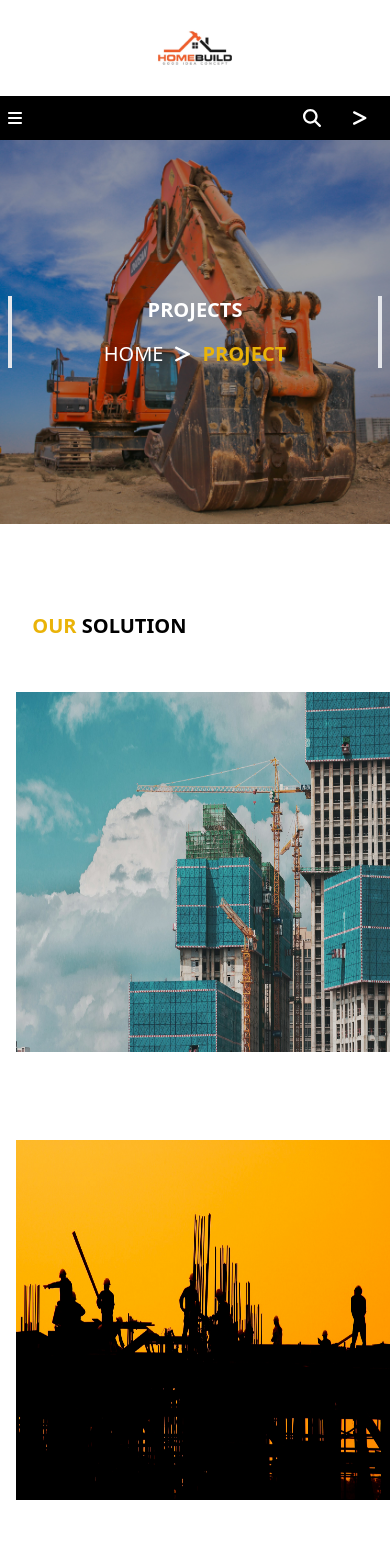
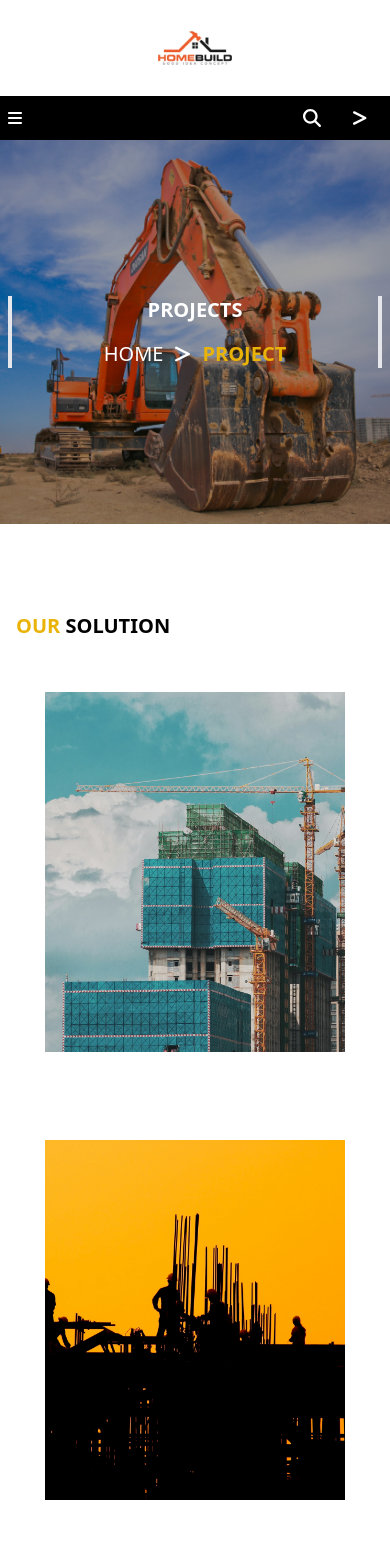
Before and after one commit to Adityachatur/construction-web, a React (Create React App) app: page /project in a window 390 px wide. Shown: the top 1568 px of the page. Built offline with nearby package versions, Linux system fonts and the light colour scheme.

Commit message:
new change

```diff
--- a/src/Components/Projects/Projects.js
+++ b/src/Components/Projects/Projects.js
@@ -12,13 +12,13 @@ const Card = ({ img, title, content }) => {
 
     return (
         <div
-            className="w-96 mx-auto my-4 service-cardhover relative" style={{ height: "400px" }}
+            className="w-full mx-auto my-4 service-cardhover relative" style={{ height: "400px", width: "300px" }}
             onMouseEnter={() => setIsHovered(true)}
             onMouseLeave={() => setIsHovered(false)}
         >
             <img
                 src={img}
-                className="h-full py-5 mx-auto"
+                className="h-full py-5 mx-auto object-cover"
                 style={{ transform: isHovered ? 'scale(0.5)' : 'scale(1)' }}
                 alt=""
             />
@@ -46,13 +46,13 @@ const Projects = () => {
     return (
         <div>
             <Mainheading title="Projects" ThisPage="Project" img={img} />
-            <div className="container w-11/12  mx-auto  py-8">
-                <div className="w-full flex flex-col  my-10 md:flex-row flex-wrap justify-center">
+            <div className="container lg:w-11/12 w-full mx-auto py-8">
+                <div className="w-full flex flex-col my-10 md:flex-row flex-wrap justify-center">
                     <div className="w-full mx-auto">
                         <Heading about="OUR" company="SOLUTION" />
                         <div className="flex flex-wrap justify-between">
                             {cardsData.map((card, index) => (
-                                <div key={index} className=" lg:w-1/4 md:w-1/2  mb-4 mx-auto justify-center items-center">
+                                <div key={index} className="lg:w-1/4 md:w-1/2 mb-4 mx-auto justify-center items-center">
                                     <Card {...card} />
                                 </div>
                             ))}
@@ -62,7 +62,6 @@ const Projects = () => {
             </div>
             <Footer />
         </div>
-
     );
 };
 
```
